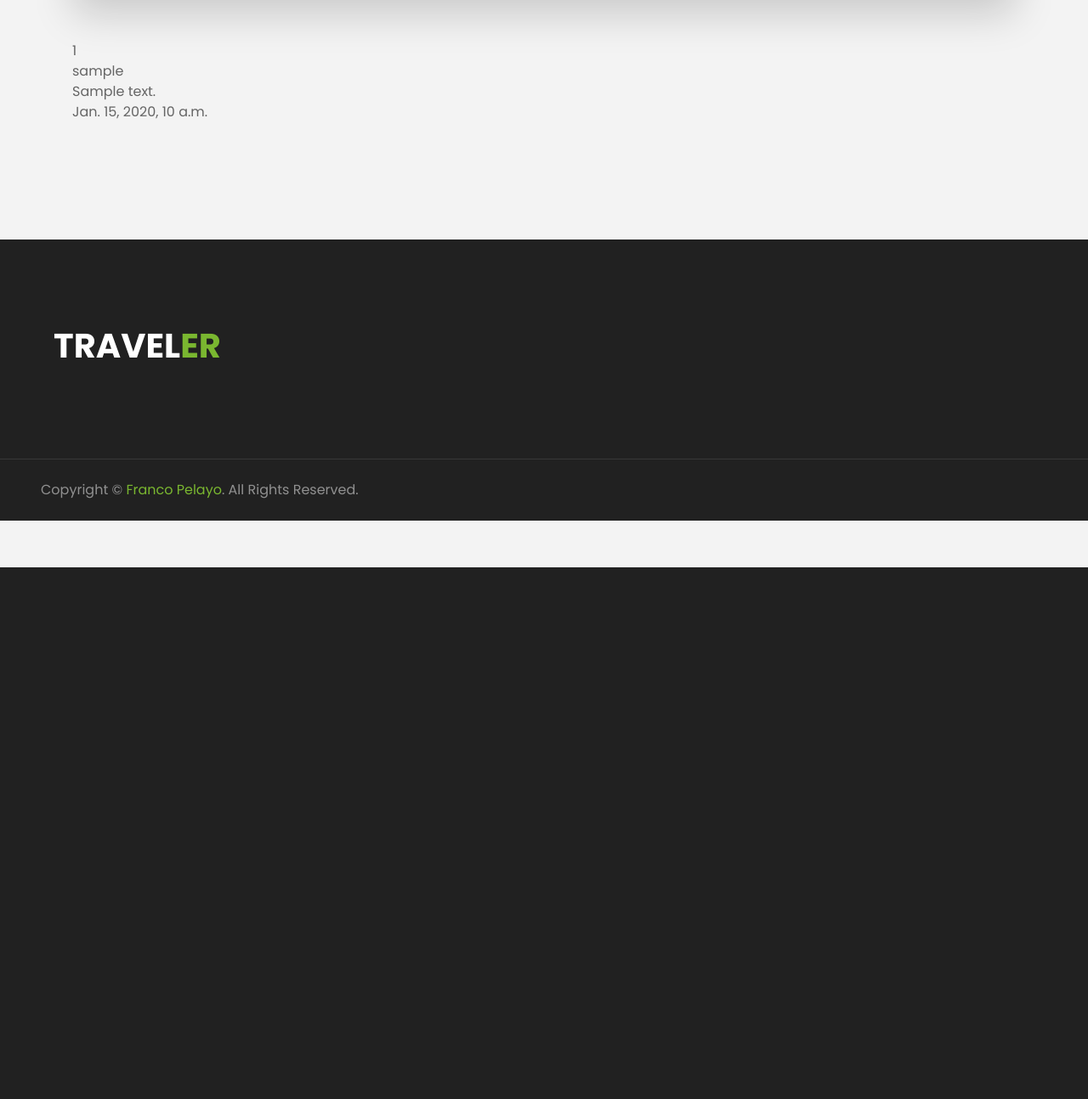
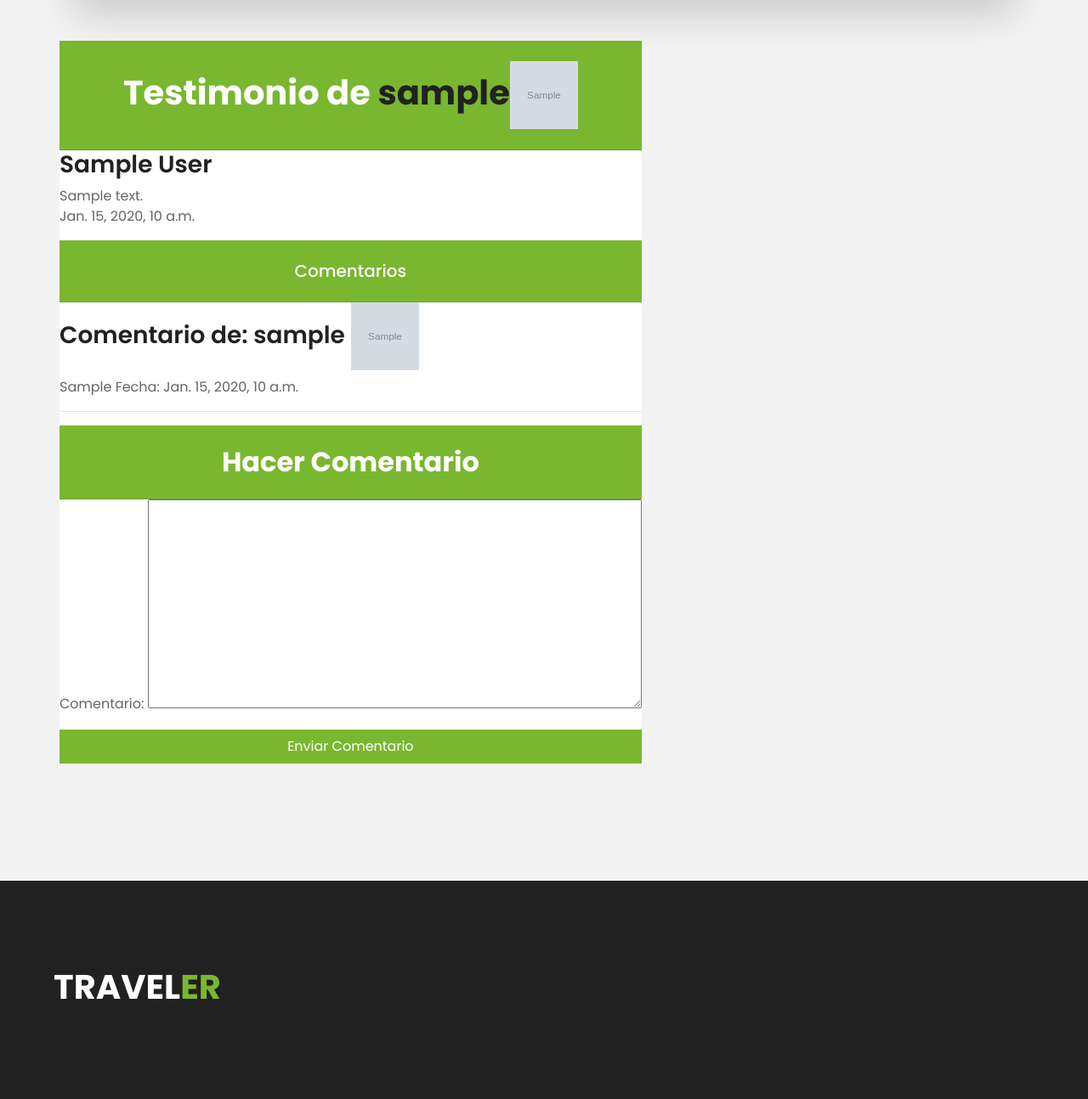
Before and after one commit to Falton09/ProyectoFinal_Traveler, a Django app: page /UserTravel/chattestimonio/1 in a window 1280 px wide. Shown: the part 132-1426 px from the top of the page at 85% size. Before the commit the page ends 800 px from the top, so only its background shows below. Run offline with Django 4.2, Linux system fonts and the light colour scheme; tables that the repository leaves empty hold one stand-in row (values such as "Sample post"); grey boxes marked "Sample" are stand-in pictures; some libraries are stand-ins or nearby versions.

Commit message:
Comentarios y testimonios

```diff
--- a/ProyectoTravel/Templates/UserTravel/base_plantilla.html
+++ b/ProyectoTravel/Templates/UserTravel/base_plantilla.html
@@ -11,11 +11,11 @@
  <div class="container py-5">
             <div class="row align-items-center">
                 <div class="col-lg-5">
-                    <div class="card border-0" >
-                        <div class="card-header bg-primary text-center p-4 ">
+                    <div class="card border-0">
+                        <div class="card-header bg-primary text-center p-4">
                             <h1 class="text-white m-0">{{subtitulo}}</h1>
                         </div>
-                        <div class="card-body rounded-bottom bg-white p-5 " >
+                        <div class="card-body rounded-bottom bg-white p-5">
                             <form action="" method="POST" enctype="multipart/form-data" >
                             {% csrf_token %}
 
--- a/ProyectoTravel/Templates/UserTravel/chat_testimonio.html
+++ b/ProyectoTravel/Templates/UserTravel/chat_testimonio.html
@@ -1,29 +1,46 @@
 {% extends 'index.html' %}
 {% block titulo %}
-<title>{{titulo}}</title>
+<title>Comentar</title>
 {% endblock %}
 
 {% block inicio %}
 
 
- <div class="container py-5">
-            <div class="row align-items-center">
-                <div class="col-lg-5">
+    <div class="container py-5">
+        <div class="row align-items-center">
+            <div class="card border-0">
+                <div class="card-header bg-primary text-center p-4 ">
+                    <h1 class="text-white m-0">Testimonio de <span class="text-dark">{{testimonios.user}}</span><img class="img-fluid mx-auto" src="{{ testimonios.user.avatar.imagen.url }}" style="width: 80px; height: 80px;" ></h1>
+                </div>
+                        <h3>{{testimonios.titulo}}</h3>
+                        {{testimonios.texto | safe}}
+                        <p>{{testimonios.fecha_publicacion}}</p>
+
+                <div class="card-header bg-primary text-center p-4 ">
+                        <h5 class="text-white m-0">Comentarios</h5>
+                </div>
+                    {% for comentario in comentario %}
+                        <h3>Comentario de: {{comentario.user_comentario}} <img class="img-fluid mx-auto" src="{{ comentario.user_comentario.avatar.imagen.url }}" style="width: 80px; height: 80px;" > </h3>
+                        {{comentario.comentario | safe}}
+                         Fecha: {{comentario.fecha_comentario}}
+                        <br>
+                        <hr>
+                    {% endfor %}
 
 
-
-                    {{testimonios.id}}
-                    <br>
-                    {{testimonios.user}}
-                    <br>
-                    {{testimonios.texto | safe}}
-                    <br>
-                    {{testimonios.fecha_publicacion}}
+                    <form action="" method="POST" enctype="multipart/form-data" >
+                        {% csrf_token %}
+                        <div class="card-header bg-primary text-center p-4 ">
+                            <h2 class="text-white m-0">Hacer Comentario</h2>
+                        </div>
+                            {{ form }}
 
 
+                        <input class="btn btn-primary btn-block" type="submit" style="height: 40px; margin-top: 10px;" value="Enviar Comentario">
 
+                    </form>
 
-                </div>
             </div>
-</div>
+        </div>
+    </div>
 {% endblock %}
--- a/ProyectoTravel/Templates/index.html
+++ b/ProyectoTravel/Templates/index.html
@@ -98,7 +98,7 @@
                     {% for testimonio in testimonios %}
 
                         <a href="{% url 'UserTravelChatTestimonio' testimonio.id %}">
-                            <div class="text-center pb-4" type="button">
+                            <div class="text-center pb-4" >
                                 <img class="img-fluid mx-auto" src="{{ testimonio.user.avatar.imagen.url }}" style="width: 80px; height: 80px;" >
                                 <h4>{{testimonio.titulo}}</h4>
                                 <div class="testimonial-text bg-white p-4 mt-n5">
--- a/ProyectoTravel/UserTravel/forms.py
+++ b/ProyectoTravel/UserTravel/forms.py
@@ -2,7 +2,7 @@
 from django import forms
 from django.contrib.auth.forms import UserCreationForm
 from django.contrib.auth.models import User
-from UserTravel.models import Avatar, Testimonio
+from UserTravel.models import Avatar, Testimonio,ComentarioTestimonio
 
 
 class UserRegisterForm(UserCreationForm):
@@ -28,6 +28,14 @@
         model = Testimonio
         fields=['titulo','texto']
 
+class Comentario(forms.ModelForm):
+
+    class Meta:
+        model = ComentarioTestimonio
+        fields=['comentario']
+
+
+
 
 class UserEditFrom(forms.Form):
 
--- a/ProyectoTravel/UserTravel/models.py
+++ b/ProyectoTravel/UserTravel/models.py
@@ -20,6 +20,8 @@
        return f"{self.titulo}\n{self.texto}\n{self.fecha_publicacion}"
 
 
-# class ComentarioTestimonio(models.Model):
-#     id_testimonio = models.ForeignKey(Testimonio, on_delete=models.CASCADE, null=True)
-#     user_comentario = models.ForeignKey(User, on_delete=models.CASCADE, null=True)
+class ComentarioTestimonio(models.Model):
+    id_testimonio = models.ForeignKey(Testimonio, on_delete=models.CASCADE, null=True)
+    user_comentario = models.ForeignKey(User, on_delete=models.CASCADE, null=True)
+    comentario= RichTextField()
+    fecha_comentario = models.DateTimeField(default=datetime.now())
--- a/ProyectoTravel/UserTravel/views.py
+++ b/ProyectoTravel/UserTravel/views.py
@@ -3,8 +3,8 @@
 from django.contrib.auth import authenticate, login
 from django.contrib.auth.decorators import login_required
 from django.contrib import messages
-from UserTravel.forms import UserEditFrom, UserRegisterForm, AvatarForm,Testimonios
-from UserTravel.models import Avatar,Testimonio
+from UserTravel.forms import UserEditFrom, UserRegisterForm, AvatarForm,Testimonios,Comentario
+from UserTravel.models import Avatar,Testimonio,ComentarioTestimonio
 
 
 
@@ -143,7 +143,8 @@
 
 
 def testimonio(request):
-    testimonio=Testimonio.objects.all()
+    user1 = request.user
+    testimonio=Testimonio.objects.filter(user=user1)
     if request.method == 'POST':
         mi_formulario = Testimonios(request.POST)
 
@@ -193,9 +194,6 @@
                 'texto': edit_test.texto,
             }
         ),
-        'titulo':"TRAVELER - Testimonio",
-        'subtitulo':"Testimonio",
-        'boton': "Editar"
 
     }
     return render(request, 'UserTravel/crear_testimonio.html', contexto)
@@ -211,11 +209,27 @@
 
 def chatestimonio(request,id):
     chattest=Testimonio.objects.get(id=id)
+    mostrar_coment=ComentarioTestimonio.objects.filter(id=id)
+
+    if request.method == 'POST':
+        mi_formulario = Comentario(request.POST)
+
+        if mi_formulario.is_valid():
+
+            data = mi_formulario.cleaned_data
+            user = request.user
 
 
+            comentario1 = ComentarioTestimonio(id_testimonio=chattest,user_comentario=user,comentario=data.get('comentario'))
+            comentario1.save()
+
+            return redirect('AppTravelInicio')
 
 
-
-    contexto={'testimonios':chattest}
+    contexto={
+        'form':Comentario(),
+        'testimonios':chattest,
+        'comentario': mostrar_coment,
+    }
 
     return render(request, 'UserTravel/chat_testimonio.html',contexto)
```
Also changed, not shown: ProyectoTravel/Templates/UserTravel/crear_testimonio.html (+13 -8 lines), ProyectoTravel/UserTravel/migrations/0008_alter_testimonio_fecha_publicacion_and_more.py (added), ProyectoTravel/UserTravel/migrations/0009_alter_testimonio_fecha_publicacion_and_more.py (added), ProyectoTravel/UserTravel/migrations/0010_alter_comentariotestimonio_fecha_comentario_and_more.py (added).
